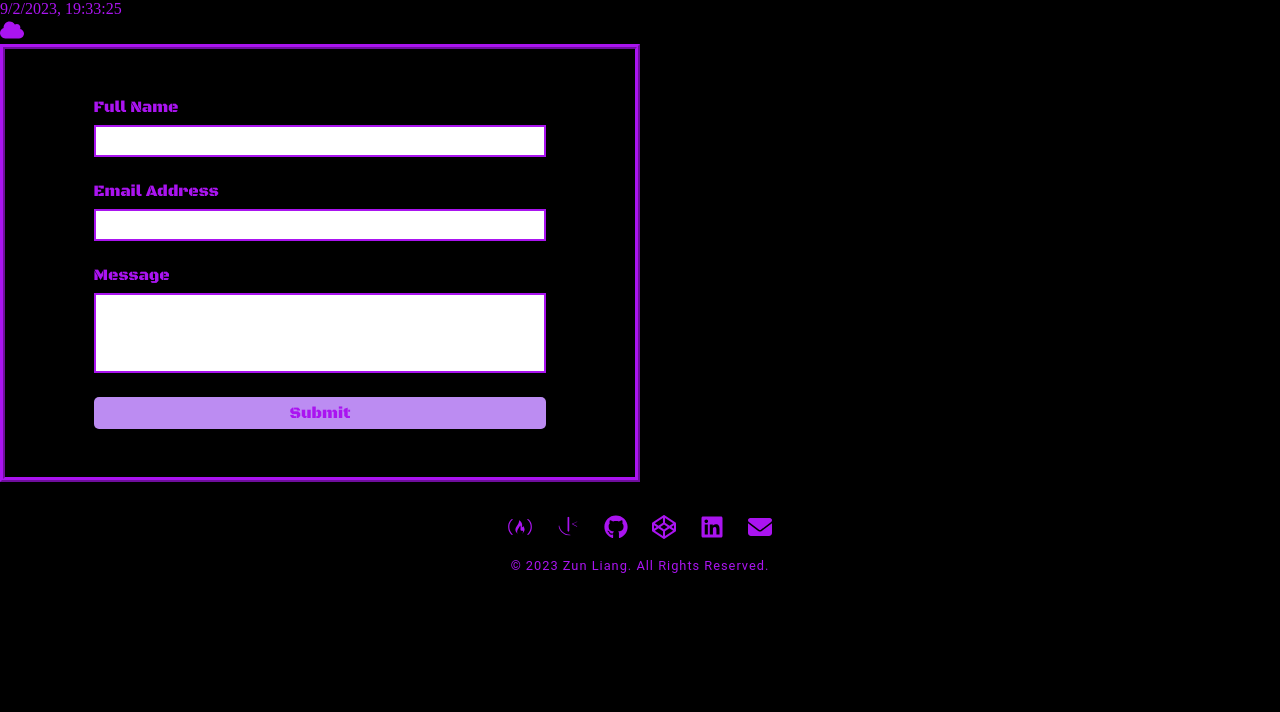
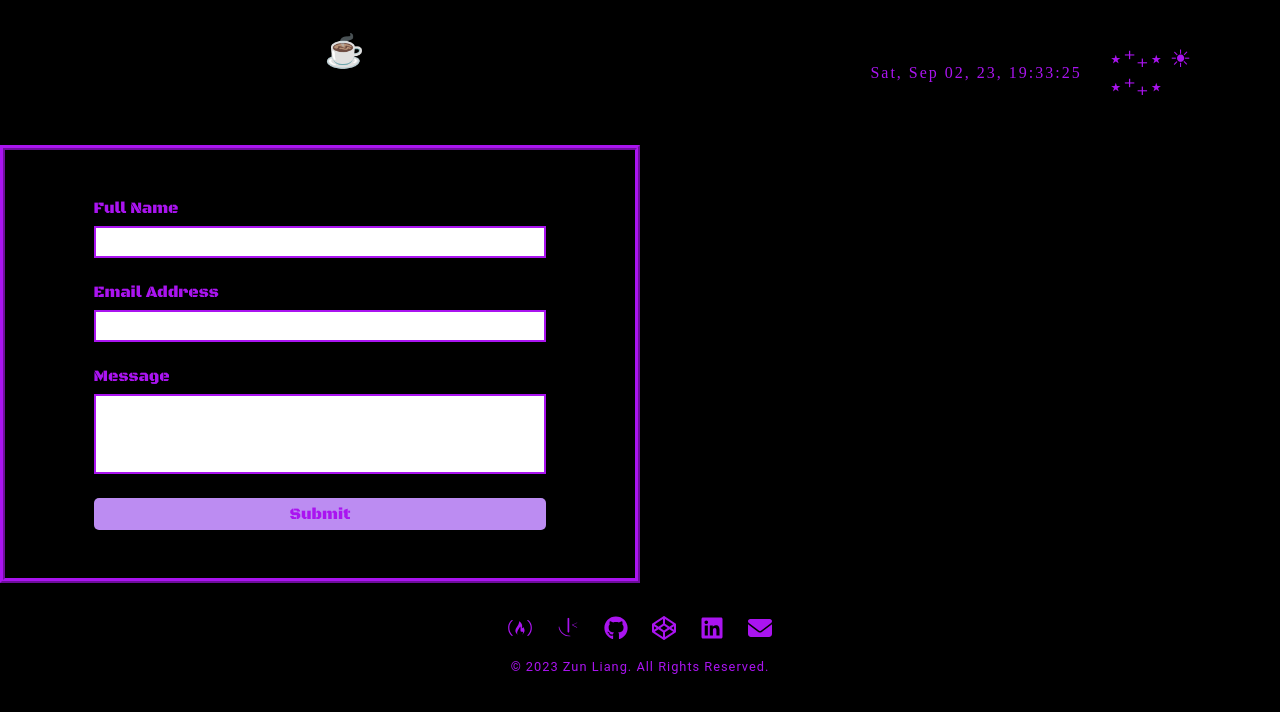
Before and after one commit to zun-liang/portfolio, a React (Vite) app: page / in a window 1280 px wide. Shown: the top 712 px of the page. Built offline with nearby package versions, Linux system fonts and the light colour scheme.

Commit message:
updated header

```diff
--- a/src/components/Header.jsx
+++ b/src/components/Header.jsx
@@ -1,29 +1,60 @@
+/* eslint-disable react-hooks/exhaustive-deps */
 /* eslint-disable react/prop-types */
 import { useState, useEffect } from "react";
 import styled from "styled-components";
-import { FontAwesomeIcon } from "@fortawesome/react-fontawesome";
-import { faMoon } from "@fortawesome/free-solid-svg-icons";
-import { faCloud } from "@fortawesome/free-solid-svg-icons";
 
-const StyledHeader = styled.header``;
+const StyledHeader = styled.header`
+  width: 100vw;
+  padding: 2rem;
+  position: sticky;
+  display: flex;
+  justify-content: space-between;
+  align-items: center;
+  gap: 1rem;
+`;
+const Title = styled.h1`
+  font-family: "Black Ops One", cursive;
+  font-size: 2rem;
+`;
+const StyledNav = styled.nav``;
+const StyledList = styled.ul`
+  display: flex;
+  gap: 2rem;
+`;
+const StyledListItem = styled.li`
+  list-style: none;
+  font-family: "Black Ops One", cursive;
+  font-size: 1.1rem;
+`;
 const Time = styled.p`
+  width: 15rem;
+  text-align: center;
   color: var(--focus1);
+  font-family: "Lobster", cursive;
+  letter-spacing: 2px;
 `;
-const Icon = styled(FontAwesomeIcon)`
-  width: 1.5rem;
-  height: 1.5rem;
+const ThemeSwitch = styled.p`
   color: var(--focus1);
+  font-size: 1.5rem;
 `;
 const Header = ({ theme, setTheme }) => {
+  const options = {
+    weekday: "short",
+    year: "2-digit",
+    month: "short",
+    day: "2-digit",
+    hour: "2-digit",
+    minute: "2-digit",
+    second: "2-digit",
+    hour12: false,
+  };
   const [current, setCurrent] = useState(
-    new Date().toLocaleString("en-US", { hour12: false })
+    new Date().toLocaleString("en-US", options)
   );
 
   useEffect(() => {
     const interval = setInterval(() => {
-      const updatedCurrent = new Date().toLocaleString("en-US", {
-        hour12: false,
-      });
+      const updatedCurrent = new Date().toLocaleString("en-US", options);
       setCurrent(updatedCurrent);
     }, 1000);
     return () => clearInterval(interval);
@@ -32,8 +63,20 @@ const Header = ({ theme, setTheme }) => {
   const updateTheme = () => setTheme((prev) => !prev);
   return (
     <StyledHeader>
+      <Title>Zun Liang ⊹˚₊⊹˚ʚ☕️੭</Title>
+      <StyledNav>
+        <StyledList>
+          <StyledListItem>Home</StyledListItem>
+          <StyledListItem>About Me</StyledListItem>
+          <StyledListItem>Projects</StyledListItem>
+          <StyledListItem>Blog</StyledListItem>
+          <StyledListItem>Contact</StyledListItem>
+        </StyledList>
+      </StyledNav>
       <Time>{current}</Time>
-      <Icon icon={theme ? faMoon : faCloud} onClick={updateTheme} />
+      <ThemeSwitch onClick={updateTheme}>
+        {theme ? "✩·͙*̩̩͙˚̩̥̩̥*̩̩͙✩·͙˚̩̥̩̥." : "⋆⁺₊⋆ ☀︎ ⋆⁺₊⋆"}
+      </ThemeSwitch>
     </StyledHeader>
   );
 };
```
